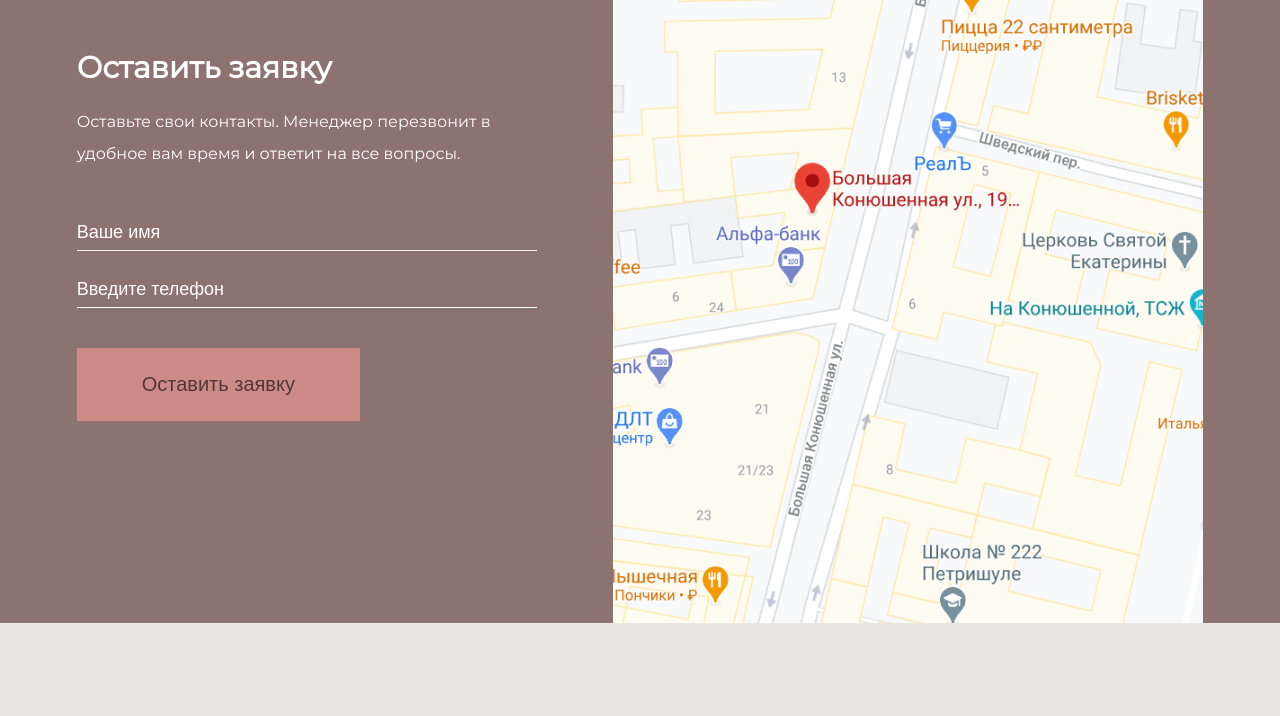
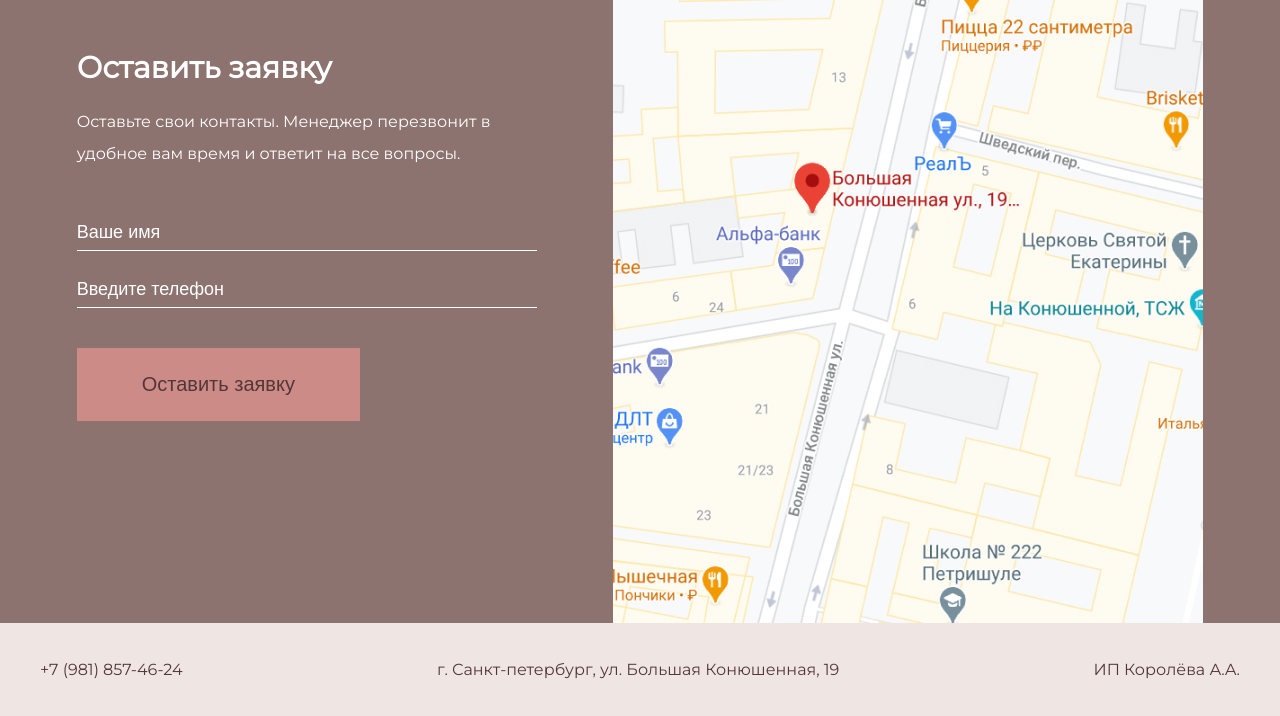
Before and after one commit to MaksFenek/University-education, a PHP site: page / in a window 1280 px wide. Shown: the part 4556-5272 px from the top of the page. Before the commit the page ends 5179 px from the top, so only its background shows below. Run offline with PHP 8.4, Linux system fonts and the light colour scheme.

Commit message:
added footer

```diff
--- a/web/web_368/index.html
+++ b/web/web_368/index.html
@@ -272,6 +272,17 @@
         </form>
         <img src="./assets/map.jpg" alt="map" class="contact__map" />
       </section>
+      <footer class="footer">
+        <div class="container">
+          <a href="tel:+79818574624" class="footer__tel">
+            +7 (981) 857-46-24
+          </a>
+          <p class="footer__address">
+            г. Санкт-петербург, ул. Большая Конюшенная, 19
+          </p>
+          <p class="footer__author">ИП Королёва А.А.</p>
+        </div>
+      </footer>
     </main>
   </body>
 </html>
--- a/web/web_368/styles/layout/_index.scss
+++ b/web/web_368/styles/layout/_index.scss
@@ -5,3 +5,4 @@
 @forward 'header';
 @forward 'reviews';
 @forward 'contact';
+@forward 'footer';
--- a/web/web_368/styles/main.css
+++ b/web/web_368/styles/main.css
@@ -359,4 +359,14 @@ h3 {
 }
 .contact-form__btn {
   margin-top: 40px;
+}
+
+.footer {
+  background: #EFE6E4;
+  padding: 37px 0;
+}
+.footer .container {
+  display: flex;
+  justify-content: space-between;
+  align-items: center;
 }/*# sourceMappingURL=main.css.map */
```
Also changed, not shown: web/web_368/styles/layout/_footer.scss (added, +12 -0 lines), 1 other file.
